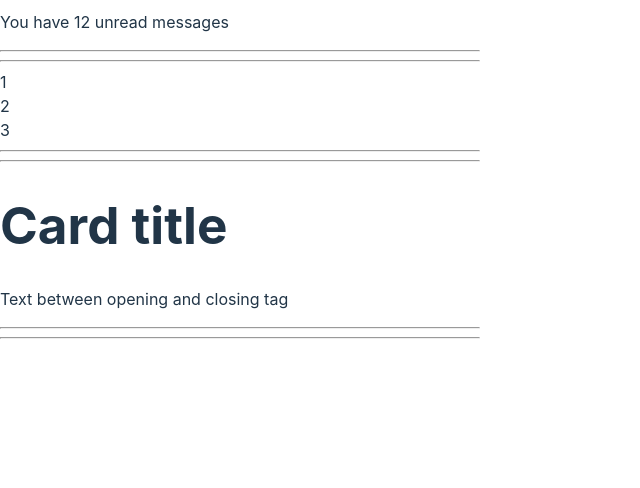
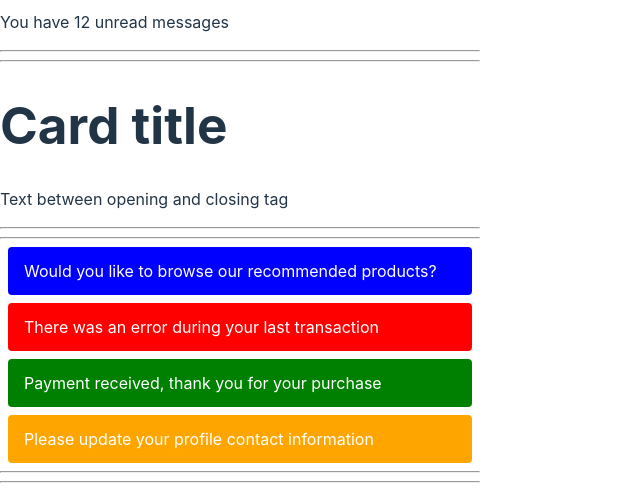
Before and after one commit to Lyadskyi/React-Lyadskyi, a React (Vite) app: page / in a window 1280 px wide. Shown: the part 1753-2241 px from the top of the page, without its empty margins (0-640 px from the left). Before the commit the page ends 2100 px from the top, so only its background shows below. Built offline with nearby package versions, Linux system fonts and the light colour scheme.

Commit message:
inline styles with attribute <style> in Alert.jsx

```diff
--- /dev/null
+++ b/src/components/Alert/Alert.jsx
@@ -0,0 +1,116 @@
+// src/components/Alert.jsx
+//* src/components/App.jsx *//
+
+// export default function Alert() {
+//   const alertStyles = {
+//     margin: 8,
+//     padding: "12px 16px",
+//     borderRadius: 4,
+//     backgroundColor: "gray",
+//     color: "white",
+//   };
+//   return (
+//     <>
+//       <p style={alertStyles}>Please update your email!</p>
+//       <p style={alertStyles}>There was an error during transaction!</p>
+//       <p style={alertStyles}>Payment received, thank you for your purchase!</p>
+//     </>
+//   );
+// }
+
+// Вбудовані стилі з атрибутом style
+
+// src/components/App.jsx
+
+// const App = () => {
+//   return (
+//     <p
+//       style={{
+//         margin: 8,
+//         padding: "12px 16px",
+//         borderRadius: 4,
+//         backgroundColor: "red",
+//         color: "white",
+//       }}
+//     >
+//       Please update your email!
+//     </p>
+//   );
+// };
+
+// export default App;
+
+//src/components/Alert.jsx
+
+// const alertStyles = {
+//   margin: 8,
+//   padding: "12px 16px",
+//   borderRadius: 4,
+//   backgroundColor: "gray",
+//   color: "white",
+// };
+
+// export const Alert = ({ children }) => {
+//   return <p style={alertStyles}>{children}</p>;
+// };
+
+// export default Alert;
+
+// src/components/App.jsx
+
+// import { Alert } from "./Alert";
+
+// const App = () => {
+//   return (
+//     <>
+//       <Alert variant="info">
+//         Would you like to browse our recommended products?
+//       </Alert>
+//       <Alert variant="error">
+//         There was an error during your last transaction
+//       </Alert>
+//       <Alert variant="success">
+//         Payment received, thank you for your purchase
+//       </Alert>
+//       <Alert variant="warning">
+//         Please update your profile contact information
+//       </Alert>
+//     </>
+//   );
+// };
+
+// src/components/Alert.jsx
+
+export default function Alert({ variant, children }) {
+  const alertStyles = {
+    margin: 8,
+    padding: "12px 16px",
+    borderRadius: 4,
+    color: "white",
+  };
+
+  const getBgColor = (variant) => {
+    switch (variant) {
+      case "info":
+        return "blue";
+      case "success":
+        return "green";
+      case "error":
+        return "red";
+      case "warning":
+        return "orange";
+      default:
+        throw new Error(`Unsupported variant prop value - ${variant}`);
+    }
+  };
+  return (
+    <p
+      style={{
+        ...alertStyles,
+        backgroundColor: getBgColor(variant),
+      }}
+    >
+      {children}
+    </p>
+  );
+}
--- a/src/components/App/App.jsx
+++ b/src/components/App/App.jsx
@@ -3,6 +3,7 @@
 import Product from "../Product/Product";
 import Mailbox from "../Mailbox/Mailbox";
 import Card from "../Card/Card";
+import Alert from "../Alert/Alert";
 
 export default function App() {
   return (
@@ -26,22 +27,39 @@ export default function App() {
       />
       <hr /> <hr />
       <Mailbox name="King Artur" unreadMessages="Hello world!" />
-      <hr /> <hr />
       {/* Колекції */}
-      <div>
+      {/* <div>
         {[1, 2, 3].map((item) => {
           return <div>{item}</div>;
         })}
-      </div>
+      </div> */}
       <hr /> <hr />
       {/* Властивість props.children */}
       <Card text="Message as a text prop WITH MY REMARKS" />
-      {/* Використання компонента */}
+      {/* Використання компонента <Card> */}
       <Card>
         <h1>Card title</h1>
         <p>Text between opening and closing tag</p>
       </Card>
       <hr /> <hr />
+      {/* Вбудовані стилі <Alert> */}
+      {/* <Alert /> */}
+      {/* <Alert>Please update your email!</Alert>
+      <Alert>There was an error during transaction!</Alert>
+      <Alert>Payment received, thank you for your purchase!</Alert> */}
+      <Alert variant="info">
+        Would you like to browse our recommended products?
+      </Alert>
+      <Alert variant="error">
+        There was an error during your last transaction
+      </Alert>
+      <Alert variant="success">
+        Payment received, thank you for your purchase
+      </Alert>
+      <Alert variant="warning">
+        Please update your profile contact information
+      </Alert>
+      <hr /> <hr />
     </>
   );
 }
```
